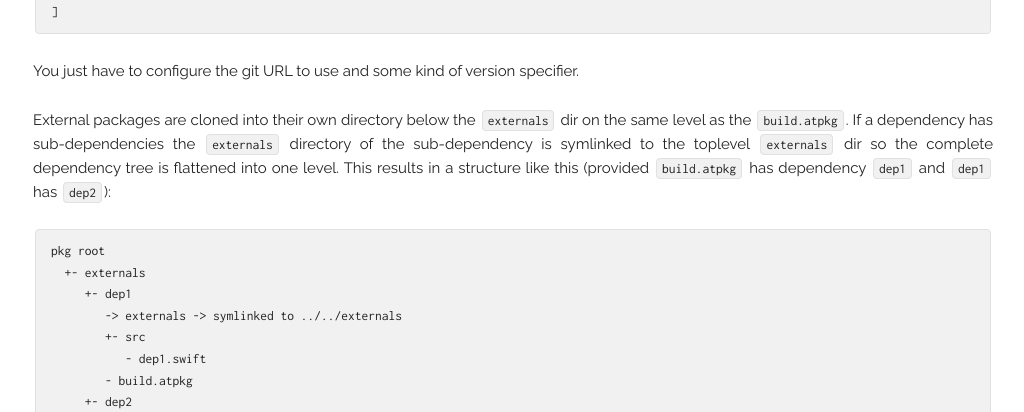
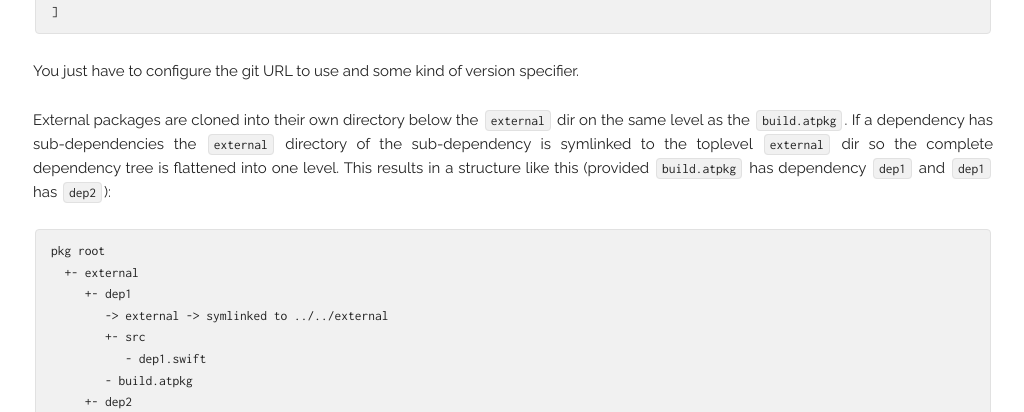
Before and after one commit to AnarchyTools/anarchytools.github.io, a Jekyll site: the page built from docs/atpm.md, in a window 1280 px wide and 900 px high, scrolled down 271 px. Shown: the part 147-559 px from the top of the window, without its empty margins (127-1151 px from the left). Built offline with Jekyll 4.4.1, drawn with Linux system fonts in a browser that asks for light colours; some of the changed text lies outside the part shown.

Commit message:
Fix typo

````diff
--- a/docs/atpm.md
+++ b/docs/atpm.md
@@ -22,13 +22,13 @@ External dependencies are defined in your `build.atpkg` file. The syntax is rath
 
 You just have to configure the git URL to use and some kind of version specifier.
 
-External packages are cloned into their own directory below the `externals` dir on the same level as the `build.atpkg`. If a dependency has sub-dependencies the `externals` directory of the sub-dependency is symlinked to the toplevel `externals` dir so the complete dependency tree is flattened into one level. This results in a structure like this (provided `build.atpkg` has dependency `dep1` and `dep1` has `dep2`):
+External packages are cloned into their own directory below the `external` dir on the same level as the `build.atpkg`. If a dependency has sub-dependencies the `external` directory of the sub-dependency is symlinked to the toplevel `external` dir so the complete dependency tree is flattened into one level. This results in a structure like this (provided `build.atpkg` has dependency `dep1` and `dep1` has `dep2`):
 
 ```
 pkg root
-  +- externals
+  +- external
      +- dep1
-        -> externals -> symlinked to ../../externals
+        -> external -> symlinked to ../../external
         +- src
            - dep1.swift
         - build.atpkg
@@ -91,4 +91,4 @@ If you're really desperate you may even specify a SHA commit id to check out, yo
 - `update`: Updates all git repos that have been fetched to the current version specification
 - `pin <packagename>`: Pin the named package to the currently checked out commit id and record that in the [lock file](atlock.md), `update` will not modify that package anymore
 - `unpin <packagename>`: Remove the pinned commit id from the lock file, `update` will now be able to modify that package again
-- `override <packagename> [overriden url]`: Override the git URL of a package. Future `fetch` actions will use the overridden URL instead of the original URL, skip the third parameter to restore fetching from the original URL. You'll have to delete the git repo in `externals` if you already fetched a copy
+- `override <packagename> [overriden url]`: Override the git URL of a package. Future `fetch` actions will use the overridden URL instead of the original URL, skip the third parameter to restore fetching from the original URL. You'll have to delete the git repo in `external` if you already fetched a copy
````
